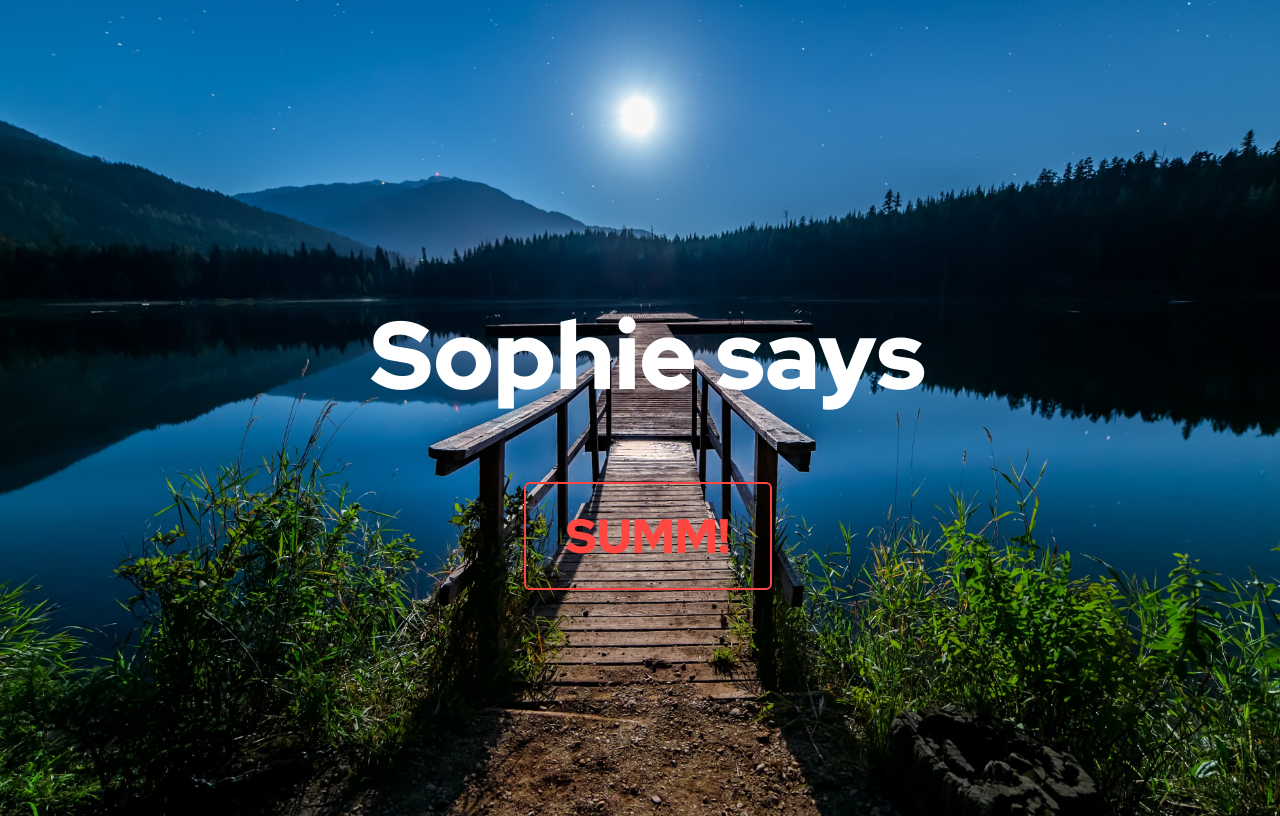
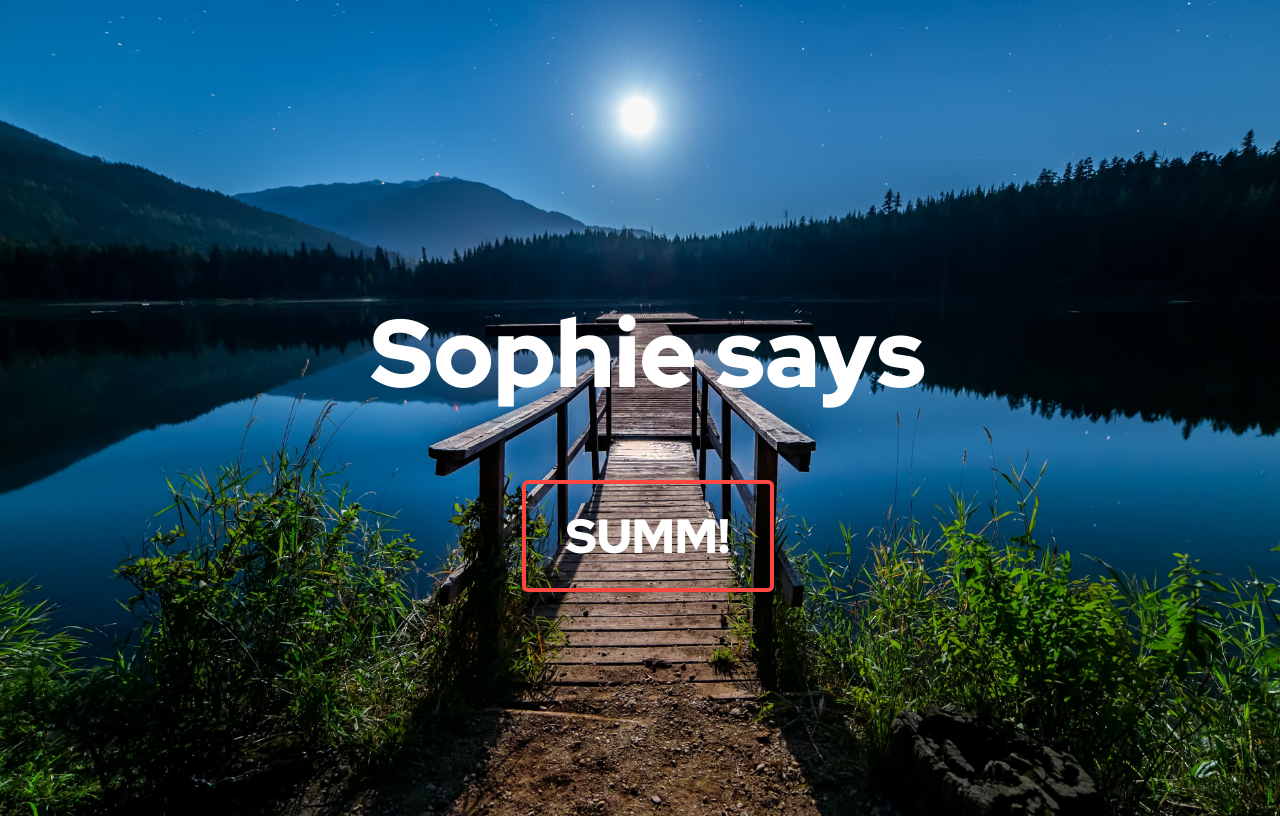
Before and after one commit to stalegjelsten/sophies-crickets, a SvelteKit app: page / in a window 1280 px wide. Built offline with nearby package versions, Linux system fonts and the light colour scheme.

Commit message:
adds animated button

```diff
--- a/src/routes/+page.svelte
+++ b/src/routes/+page.svelte
@@ -1,6 +1,7 @@
 <script>
 	import { onMount } from 'svelte';
 	let playing = false;
+	let buttonClass = "silent";
 	let audio;
 	onMount(() => {
 		audio = new Audio('https://cdn.pixabay.com/download/audio/2021/08/09/audio_9a2f521fc5.mp3');
@@ -10,10 +11,12 @@
 		if (playing == true) {
 			audio.pause();
 			playing = false;
+			buttonClass = "silent";
 		} else {
 			await audio.play();
 			audio.loop = true;
 			playing = true;
+			buttonClass = "playing";
 		}
 		console.log(playing);
 	};
@@ -22,7 +25,7 @@
 <main>
 	<div id="hoved">
 		<h1>Sophie says</h1>
-		<button on:click|self|preventDefault={(playing = () => play())}>SUMM!</button>
+		<button on:click|self|preventDefault={(playing = () => play())} class={buttonClass}>SUMM!</button>
 	</div>
 </main>
 
@@ -51,22 +54,82 @@
 		font-family: 'Red Hat Display', Arial;
 		font-size: 72pt;
 	}
-	button {
+	button.playing {
 		display: inline-block;
 		outline: 0;
 		cursor: pointer;
 		border-radius: 6px;
-		border: 2px solid #ff4742;
+		border: 4px solid #ff4742;
 		background: 0 0;
-		color: #ff4742;
+		color: #fff;
+		/* color: #ff4742; */
 		padding: 15pt 30pt 15pt 30pt;
 		box-shadow: rgba(0, 0, 0, 0.07) 0px 2px 4px 0px, rgba(0, 0, 0, 0.05) 0px 1px 1.5px 0px;
 		font-weight: 800;
 		font-size: 36pt;
 		font-family: 'Red Hat Display', Arial;
+		transition: all 0.1s ease-in-out;
+		/* Start the shake animation and make the animation last for 0.5 seconds */
+		animation: shake 0.5s;
+
+		/* When the animation is finished, start again */
+		animation-iteration-count: infinite;
+	}
+
+	@keyframes shake {
+		0% {
+			transform: translate(1px, 1px) rotate(0deg);
+		}
+		10% {
+			transform: translate(-1px, -2px) rotate(-1deg);
+		}
+		20% {
+			transform: translate(-3px, 0px) rotate(1deg);
+		}
+		30% {
+			transform: translate(3px, 2px) rotate(0deg);
+		}
+		40% {
+			transform: translate(1px, -1px) rotate(1deg);
+		}
+		50% {
+			transform: translate(-1px, 2px) rotate(-1deg);
+		}
+		60% {
+			transform: translate(-3px, 1px) rotate(0deg);
+		}
+		70% {
+			transform: translate(3px, 1px) rotate(-1deg);
+		}
+		80% {
+			transform: translate(-1px, -1px) rotate(1deg);
+		}
+		90% {
+			transform: translate(1px, 2px) rotate(0deg);
+		}
+		100% {
+			transform: translate(1px, -2px) rotate(-1deg);
+		}
+	}
+	button.silent {
+		display: inline-block;
+		outline: 0;
+		cursor: pointer;
+		border-radius: 6px;
+		border: 4px solid #ff4742;
+		background: 0 0;
+		color: #fff;
+		/* color: #ff4742; */
+		padding: 15pt 30pt 15pt 30pt;
+		box-shadow: rgba(0, 0, 0, 0.07) 0px 2px 4px 0px, rgba(0, 0, 0, 0.05) 0px 1px 1.5px 0px;
+		font-weight: 800;
+		font-size: 36pt;
+		font-family: 'Red Hat Display', Arial;
+		transition: all 0.1s ease-in-out;
 	}
 	button:hover {
 		color: #fff;
 		background-color: #ff4742;
+		transform: scale(1.2);
 	}
 </style>
```
